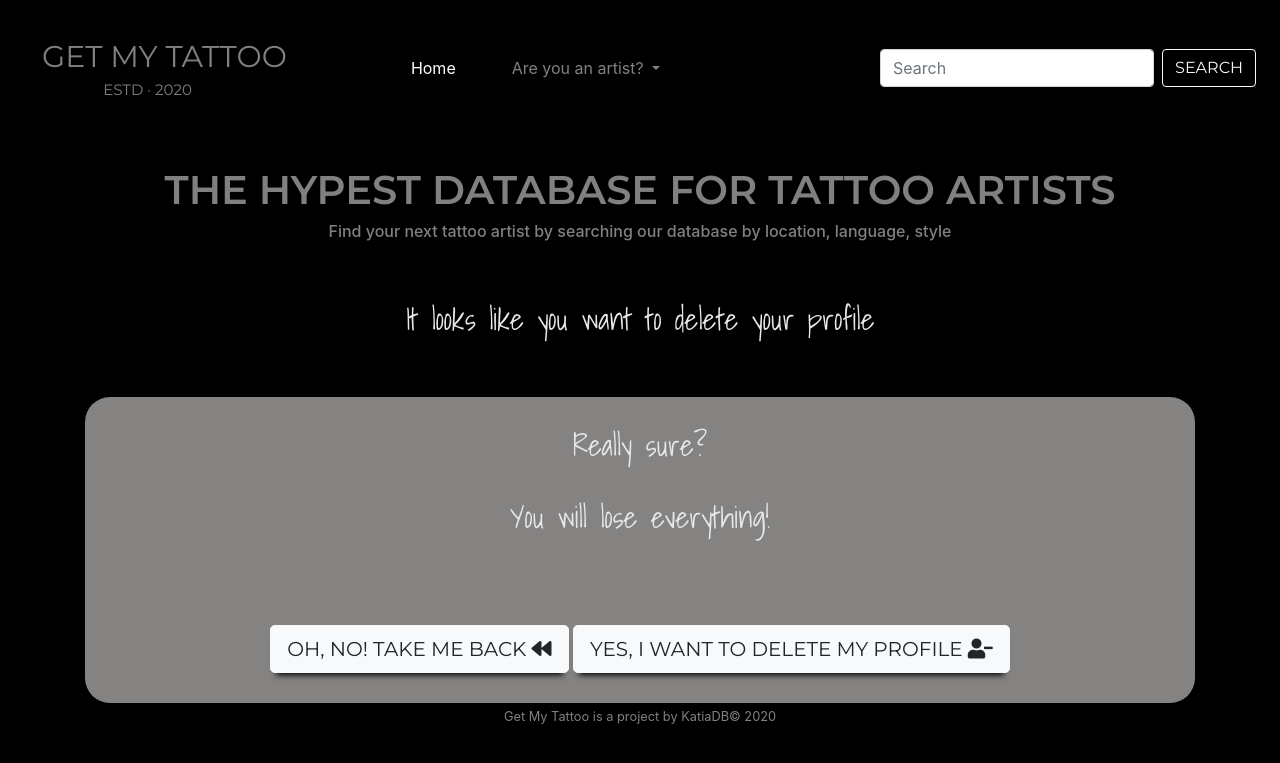
After one commit to Code-Institute-Submissions/getMyTattoo, a Flask app: a page that uses templates/confirm-delete.html in a window 1280 px wide. The commit adds this page. Shown: the top 763 px of the page. Run offline with Flask 2, Linux system fonts and the light colour scheme; some libraries are stand-ins or nearby versions.

Commit message:
Added confirm delete and delete profile functionality

```diff
--- a/app.py
+++ b/app.py
@@ -47,7 +47,7 @@ def register():
 
         session["user"] = request.form.get("username").lower()
         flash("Well done! Now go ahead and add your profile!")
-        return redirect(url_for("add_profile(username)"))
+        return redirect(url_for("add_profile", username=session["user"]))
 
     return render_template("register.html")
 
@@ -173,6 +173,19 @@ def edit_profile(username):
         "edit-profile.html", username=username, artist=artist)
 
 
+@app.route("/confirm_delete<username>", methods=["GET", "POST"])
+def confirm_delete(username):
+
+    return render_template("confirm-delete.html")
+
+
+@app.route("/delete<username>")
+def delete_profile(username):
+    mongo.db.artists.remove({"created_by": session["user"]})
+    flash("Your profile has been deleted. We hope to have you back soon!")
+    return redirect(url_for('get_artists'))
+
+
 if __name__ == "__main__":
     app.run(host=os.environ.get("IP"),
             port=int(os.environ.get("PORT")),
--- a/static/css/style.css
+++ b/static/css/style.css
@@ -64,6 +64,10 @@ h4.flash{
     font-family: "Shadows Into Light", cursive;
     color: black;
     font-size: 25px;
+}
+
+.confirm{
+    margin-top: 30px;
 }
 
 /* Placing */
--- /dev/null
+++ b/templates/confirm-delete.html
@@ -0,0 +1,29 @@
+{% extends "base.html" %}
+
+{% block title %}
+Delete {{ username }}'s profile
+{% endblock %}
+
+{% block content %}
+<div class="container">
+<h4 class="flash">It looks like you want to delete your profile</h4>
+    <div class="container profile-container">
+    <div class="row">
+    <div class="col-sm-12 center">
+    <h4 class="flash confirm">Really sure?<br>
+    <br>
+    You will lose everything!
+    </h4>
+    </div>
+    </div>
+        <div class="row">
+    <div class="col-sm-12 center">
+       <a href="{{ url_for('profile', username=session['user']) }}" type="submit" class="btn btn-light btn-lg btn-form">Oh, no! Take me back <i class="fas fa-backward"></i></a>
+       <a href="{{ url_for('delete_profile', username=session['user']) }}" type="submit" class="btn btn-light btn-lg btn-form">Yes, I want to delete my profile <i class="fas fa-user-minus"></i></a>
+    </div>
+    </div>
+
+
+
+</div>
+{% endblock %}
--- a/templates/edit-profile.html
+++ b/templates/edit-profile.html
@@ -115,7 +115,7 @@ Edit your profile
 <div class="row">
 <div class="col-sm-12 center">
 <button type="submit" class="btn btn-light btn-lg btn-form">Save <i class="fas fa-cloud-upload-alt"></i></button>
-<button type="submit" class="btn btn-light btn-lg btn-form" href="{{ url_for('profile', username=session['user']) }}">Cancel <i class="fas fa-trash-alt"></i></button>
+<button type="submit" class="btn btn-light btn-lg btn-form" href="{{ url_for('profile', username=session['user']) }}">Cancel <i class="fas fa-backspace"></i></button>
 </div>
 </div>
   </form>
--- a/templates/profile.html
+++ b/templates/profile.html
@@ -64,6 +64,7 @@
 	<div class="row">
     <div class="col-sm-12 center">
        <a href="{{ url_for('edit_profile', username=session['user']) }}" type="submit" class="btn btn-light btn-lg btn-form">Edit <i class="fas fa-pen-fancy"></i></a>
+       <a href="{{ url_for('confirm_delete', username=session['user']) }}" type="submit" class="btn btn-light btn-lg btn-form">Delete <i class="fas fa-trash-alt"></i></a>
     </div>
     </div>
 
```
